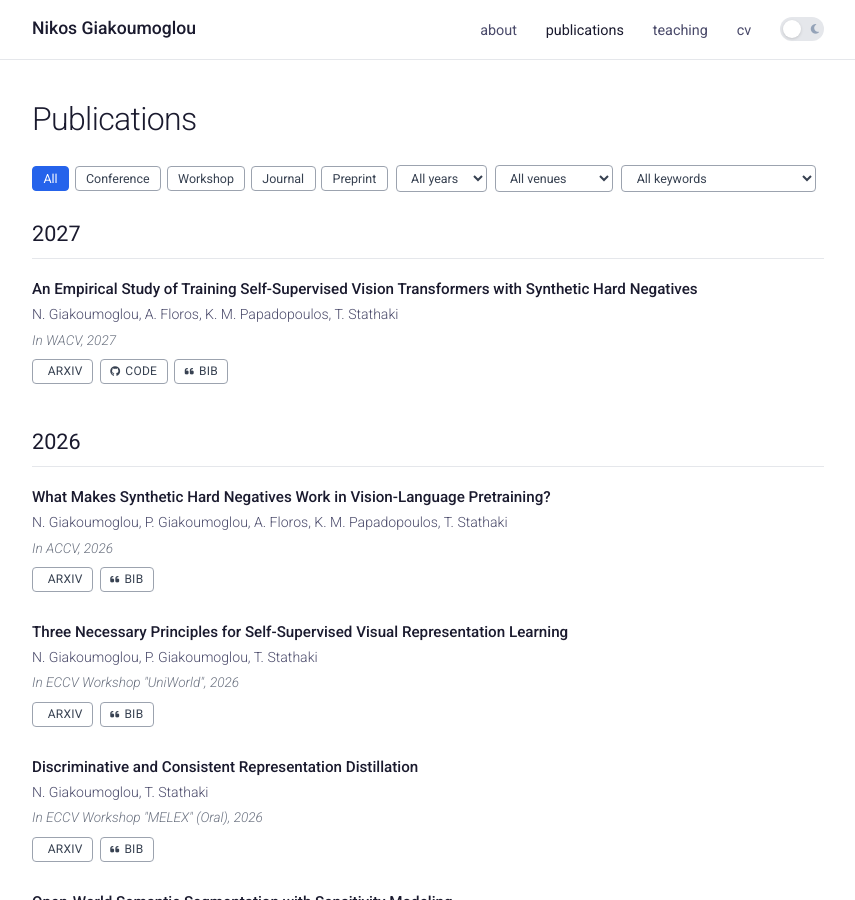
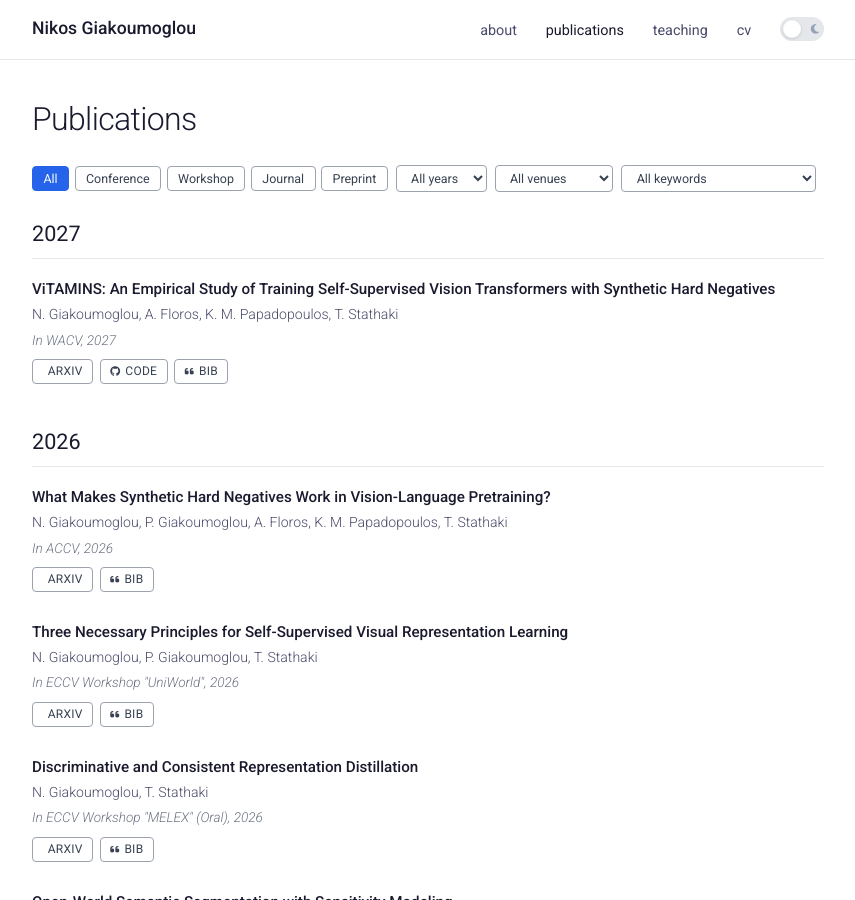
Before and after one commit to giakoumoglou/giakoumoglou.github.io, a Jekyll site: the page built from publications2.html, in a window 1280 px wide and 900 px high. Shown: the whole window, without its empty margins (212-1067 px from the left). Built offline with Jekyll 4.4.1, drawn with Linux system fonts in a browser that asks for light colours; a style sheet for code colours, icons or effects is not loaded.

Commit message:
Update publications.yml

```diff
--- a/_data/publications.yml
+++ b/_data/publications.yml
@@ -29,7 +29,7 @@
   type: conference
   conference_name: WACV
   keywords: [Self-supervised learning, Synthetic hard negatives]
-  title: "An Empirical Study of Training Self-Supervised Vision Transformers with Synthetic Hard Negatives"
+  title: "ViTAMINS: An Empirical Study of Training Self-Supervised Vision Transformers with Synthetic Hard Negatives"
   authors: N. Giakoumoglou, A. Floros, K. M. Papadopoulos, T. Stathaki
   links:
     - {type: arxiv, id: "2609.01041"}
```
